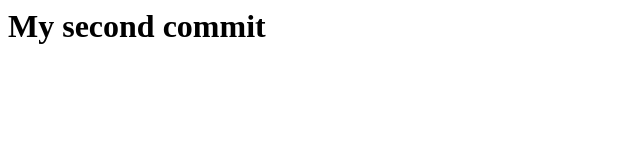
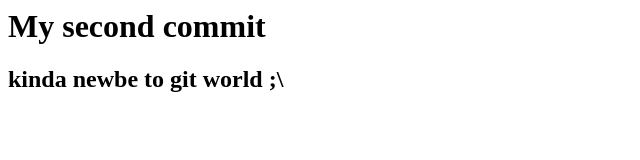
Before and after one commit to cyclonenv/git-one, a plain HTML site: page index.html in a window 1280 px wide. Shown: the whole page, without its empty margins (0-640 px from the left). Drawn offline with Linux system fonts and the light colour scheme.

Commit message:
added h2 to index.html

```diff
--- a/index.html
+++ b/index.html
@@ -4,5 +4,6 @@
   </head>
 	  <body>
 	     <h1>My second commit</h1>
+	     <h2>kinda newbe to git world ;\</h2>
 	  </body>
 </html>
```
